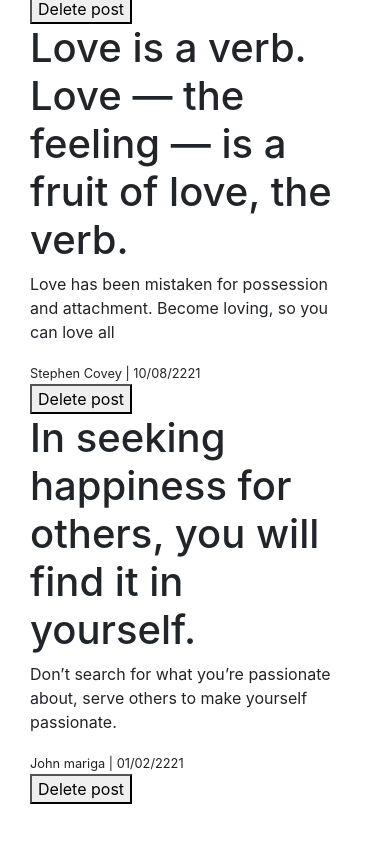
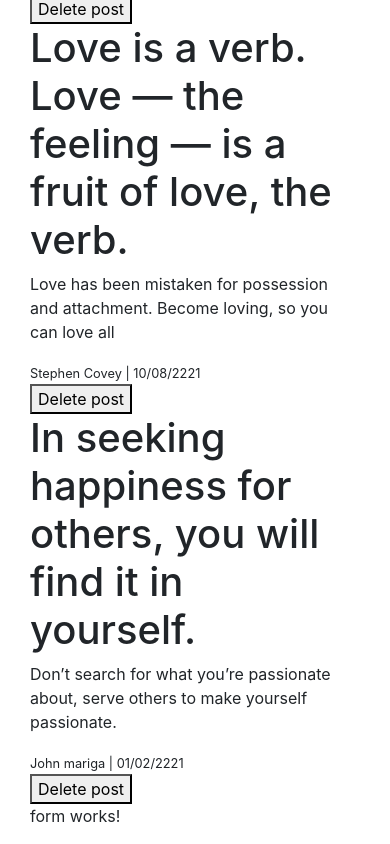
Before and after one commit to Mariga123/Quotehub, an Angular app: page / in a window 390 px wide. Shown: the part 2420-3264 px from the top of the page. Before the commit the page ends 3224 px from the top, so only its background shows below. Built offline with nearby package versions, Linux system fonts and the light colour scheme.

Commit message:
generate form component for adding quotes

```diff
--- a/src/app/add-quote/add-quote.component.html
+++ b/src/app/add-quote/add-quote.component.html
@@ -7,9 +7,12 @@
                 <p>{{ quote.description }}</p>
                 <app-add-quote-details [quote]='quote' (isComplete)='completeQuote($event, i)'></app-add-quote-details>
             </div>
+            <div *ngIf='quote.length < 1' class='alert alert-warning'>
+                No Quotes Available For Now
+            </div>
+        </div>
+        <div class="col-sm-6">
+            <app-form></app-form>
         </div>
     </div>
-    <div *ngIf='quote.length < 1' class='alert alert-warning'>
-        No Quotes Available For Now
-    </div>
 </div>
--- a/src/app/app.module.ts
+++ b/src/app/app.module.ts
@@ -6,13 +6,15 @@
 import { QuotesComponent } from './quotes/quotes.component';
 import { AddQuoteComponent } from './add-quote/add-quote.component';
 import { AddQuoteDetailsComponent } from './add-quote-details/add-quote-details.component';
+import { FormComponent } from './form/form.component';
 
 @NgModule({
   declarations: [
     AppComponent,
     QuotesComponent,
     AddQuoteComponent,
-    AddQuoteDetailsComponent
+    AddQuoteDetailsComponent,
+    FormComponent
   ],
   imports: [
     BrowserModule,
--- /dev/null
+++ b/src/app/form/form.component.html
@@ -0,0 +1 @@
+<p>form works!</p>
--- /dev/null
+++ b/src/app/form/form.component.ts
@@ -0,0 +1,15 @@
+import { Component, OnInit } from '@angular/core';
+
+@Component({
+  selector: 'app-form',
+  templateUrl: './form.component.html',
+  styleUrls: ['./form.component.css']
+})
+export class FormComponent implements OnInit {
+
+  constructor() { }
+
+  ngOnInit(): void {
+  }
+
+}
```
Also changed, not shown: src/app/form/form.component.css (added), 1 other file (tests, documents, lock files or other folders).
